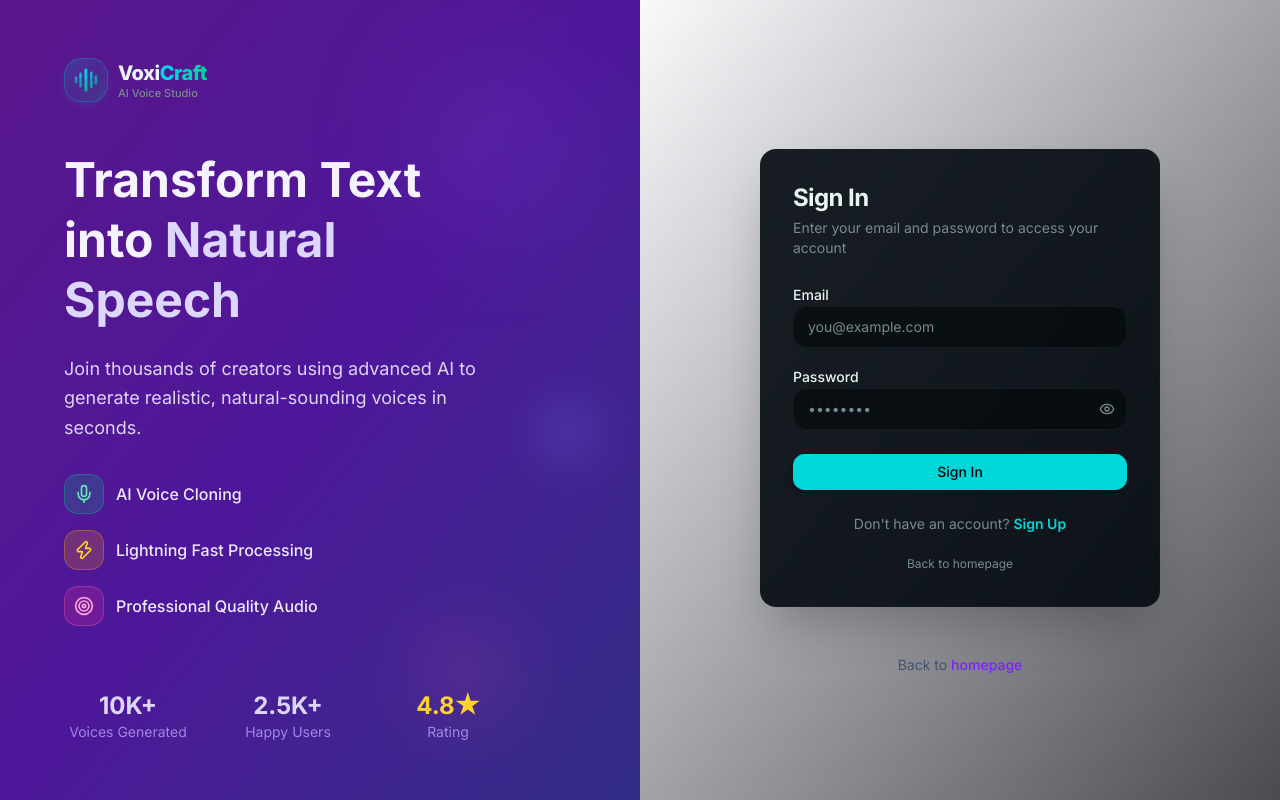
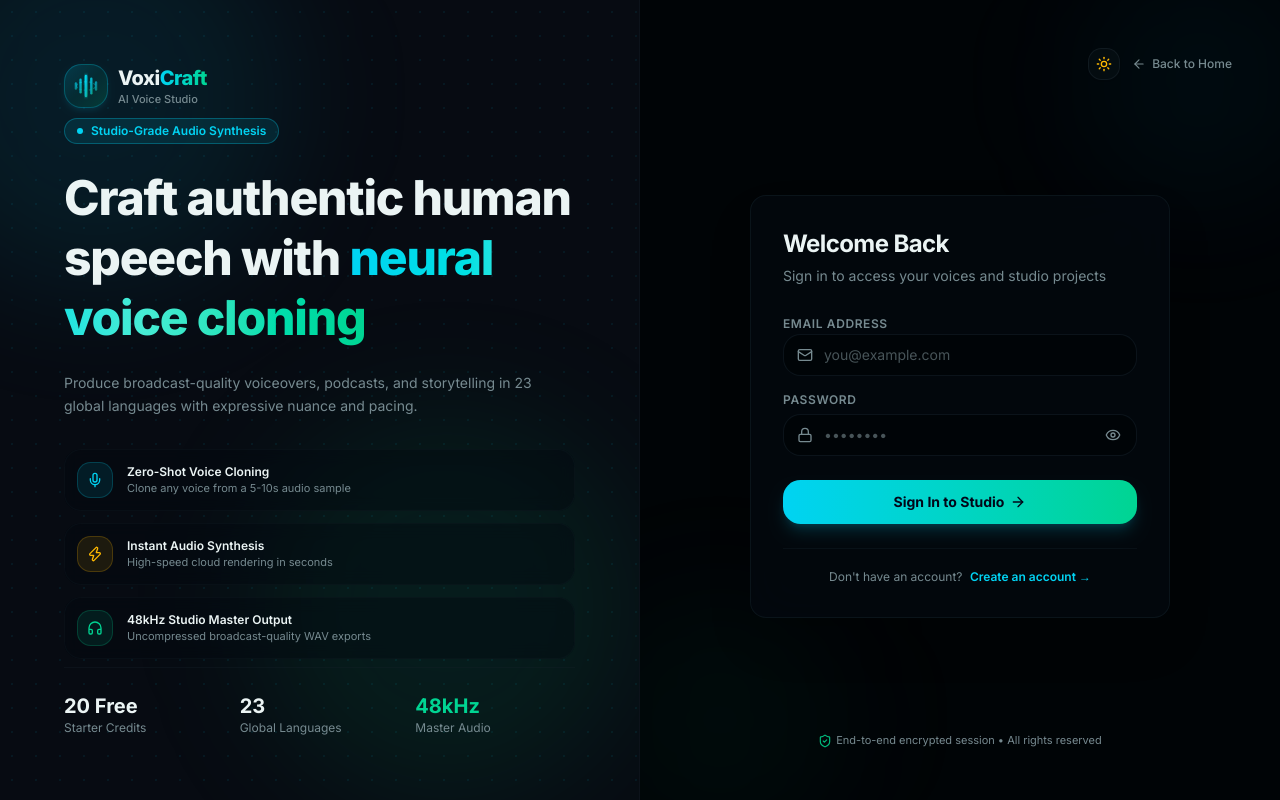
Before and after one commit to lost-pika/AIVoiceLab, a Next.js app in the folder frontend/: page /auth/sign-in in a window 1280 px wide. Built offline with nearby package versions, Linux system fonts and the light colour scheme; no server answers.

Commit message:
ui changes

```diff
--- a/frontend/src/app/(auth)/layout.tsx
+++ b/frontend/src/app/(auth)/layout.tsx
@@ -1,116 +1,139 @@
 import type { ReactNode } from "react";
-import { Providers } from "~/components/providers";
-import { Mic, Zap, Target } from "lucide-react";
+import { Mic, Zap, ArrowLeft, ShieldCheck, Headphones } from "lucide-react";
 import Link from "next/link";
 import { BrandLogo } from "~/components/ui/brand-logo";
+import { ThemeToggle } from "~/components/ui/theme-toggle";
 
 export default function AuthLayout({ children }: { children: ReactNode }) {
   return (
-    <Providers>
-      <div className="auth-page flex min-h-screen">
-        {/* Left Side - Branding */}
-        <div className="relative hidden overflow-hidden bg-gradient-to-br from-purple-900 via-violet-900 to-indigo-900 lg:flex lg:w-1/2">
-          <div className="bg-grid-white/[0.1] absolute inset-0 bg-[size:30px_30px]" />
-          <div className="relative z-10 flex flex-col justify-center px-12 xl:px-16">
-            {/* Logo */}
-            <div className="mb-12">
+    <div className="flex min-h-screen bg-background text-foreground">
+      {/* Left Side - Studio Branding & Showcase (Hidden on Mobile) */}
+      <div className="relative hidden overflow-hidden bg-[#070b12] border-r border-border/50 lg:flex lg:w-1/2 flex-col justify-between p-12 xl:p-16 studio-grid-bg">
+        {/* Subtle Ambient Studio Glows */}
+        <div className="pointer-events-none absolute -top-24 -left-24 h-96 w-96 rounded-full bg-cyan-500/10 blur-3xl" />
+        <div className="pointer-events-none absolute bottom-0 right-0 h-96 w-96 rounded-full bg-emerald-500/10 blur-3xl" />
+
+        {/* Top Branding */}
+        <div className="relative z-10">
           <BrandLogo href="/" size="lg" />
         </div>
 
-            {/* Hero Content */}
-            <div className="max-w-md">
-              <h1 className="mb-6 text-4xl leading-tight font-bold text-violet-50 xl:text-5xl">
-                Transform Text into{" "}
-                <span className="text-violet-200">Natural Speech</span>
+        {/* Center Hero Message */}
+        <div className="relative z-10 max-w-lg space-y-6">
+          <div className="inline-flex items-center gap-2 rounded-full border border-cyan-400/30 bg-cyan-400/10 px-3 py-1 text-xs font-semibold text-cyan-400">
+            <span className="h-1.5 w-1.5 rounded-full bg-cyan-400 animate-pulse" />
+            <span>Studio-Grade Audio Synthesis</span>
+          </div>
+
+          <h1 className="text-3xl font-extrabold tracking-tight text-foreground sm:text-4xl xl:text-5xl leading-tight">
+            Craft authentic human speech with{" "}
+            <span className="bg-gradient-to-r from-cyan-400 via-teal-300 to-emerald-400 bg-clip-text text-transparent">
+              neural voice cloning
+            </span>
           </h1>
-              <p className="mb-8 text-lg leading-relaxed text-violet-100/90">
-                Join thousands of creators using advanced AI to generate
-                realistic, natural-sounding voices in seconds.
+
+          <p className="text-sm text-muted-foreground leading-relaxed">
+            Produce broadcast-quality voiceovers, podcasts, and storytelling in 23 global languages with expressive nuance and pacing.
           </p>
 
-              {/* Feature List */}
-              <div className="space-y-4">
+          {/* Feature Highlights */}
+          <div className="grid grid-cols-1 gap-3 pt-2">
             {[
               {
                 icon: Mic,
-                    text: "AI Voice Cloning",
-                    color:
-                      "bg-emerald-500/20 border-emerald-400/30 text-emerald-300",
+                title: "Zero-Shot Voice Cloning",
+                desc: "Clone any voice from a 5-10s audio sample",
+                color: "text-cyan-400 bg-cyan-400/10 border-cyan-400/20",
               },
               {
                 icon: Zap,
-                    text: "Lightning Fast Processing",
-                    color: "bg-amber-500/20 border-amber-400/30 text-amber-300",
+                title: "Instant Audio Synthesis",
+                desc: "High-speed cloud rendering in seconds",
+                color: "text-amber-400 bg-amber-400/10 border-amber-400/20",
               },
               {
-                    icon: Target,
-                    text: "Professional Quality Audio",
-                    color: "bg-pink-500/20 border-pink-400/30 text-pink-300",
+                icon: Headphones,
+                title: "48kHz Studio Master Output",
+                desc: "Uncompressed broadcast-quality WAV exports",
+                color: "text-emerald-400 bg-emerald-400/10 border-emerald-400/20",
               },
-                ].map((feature, index) => (
-                  <div key={index} className="flex items-center gap-3">
+            ].map((item, index) => (
               <div
-                      className={`flex h-10 w-10 items-center justify-center rounded-lg border backdrop-blur-sm ${feature.color}`}
+                key={index}
+                className="flex items-center gap-3.5 rounded-xl border border-border/40 bg-card/40 p-3 backdrop-blur-sm"
               >
-                      <feature.icon className="h-5 w-5" />
+                <div
+                  className={`flex h-9 w-9 shrink-0 items-center justify-center rounded-lg border ${item.color}`}
+                >
+                  <item.icon className="h-4 w-4" />
                 </div>
-                    <span className="font-medium text-violet-100">
-                      {feature.text}
-                    </span>
+                <div>
+                  <h3 className="text-xs font-semibold text-foreground">
+                    {item.title}
+                  </h3>
+                  <p className="text-[11px] text-muted-foreground">
+                    {item.desc}
+                  </p>
+                </div>
               </div>
             ))}
           </div>
         </div>
 
-            {/* Bottom Stats */}
-            <div className="mt-16 grid grid-cols-3 gap-8">
-              <div className="text-center">
-                <div className="text-2xl font-bold text-violet-200">10K+</div>
-                <div className="text-sm text-violet-300/70">
-                  Voices Generated
+        {/* Bottom Social Proof & Stats */}
+        <div className="relative z-10 grid grid-cols-3 gap-4 border-t border-border/50 pt-6">
+          <div>
+            <div className="text-xl font-bold text-foreground">20 Free</div>
+            <div className="text-xs text-muted-foreground">Starter Credits</div>
           </div>
+          <div>
+            <div className="text-xl font-bold text-foreground">23</div>
+            <div className="text-xs text-muted-foreground">Global Languages</div>
           </div>
-              <div className="text-center">
-                <div className="text-2xl font-bold text-violet-200">2.5K+</div>
-                <div className="text-sm text-violet-300/70">Happy Users</div>
-              </div>
-              <div className="text-center">
-                <div className="text-2xl font-bold text-amber-300">4.8★</div>
-                <div className="text-sm text-violet-300/70">Rating</div>
+          <div>
+            <div className="text-xl font-bold text-emerald-400">48kHz</div>
+            <div className="text-xs text-muted-foreground">Master Audio</div>
           </div>
         </div>
       </div>
 
-          {/* Decorative Elements */}
-          <div className="absolute top-20 right-20 h-32 w-32 rounded-full bg-violet-400/20 blur-3xl" />
-          <div className="absolute right-32 bottom-20 h-24 w-24 rounded-full bg-pink-400/15 blur-2xl" />
-          <div className="absolute top-1/2 right-10 h-16 w-16 rounded-full bg-indigo-400/20 blur-xl" />
+      {/* Right Side - Auth Form Viewport */}
+      <div className="relative flex flex-1 flex-col justify-between p-6 sm:p-10 lg:p-12 overflow-y-auto bg-background/50">
+        {/* Subtle Ambient Glows */}
+        <div className="pointer-events-none absolute -top-12 -right-12 h-64 w-64 rounded-full bg-cyan-500/5 blur-3xl" />
+        <div className="pointer-events-none absolute -bottom-12 -left-12 h-64 w-64 rounded-full bg-emerald-500/5 blur-3xl" />
+
+        {/* Top Utility Bar */}
+        <div className="relative z-10 flex items-center justify-between w-full">
+          <div className="lg:hidden">
+            <BrandLogo href="/" size="sm" />
           </div>
 
-        {/* Right Side - Auth Form */}
-        <div className="flex flex-1 flex-col justify-center bg-gradient-to-br from-slate-50 to-violet-50/30 px-6 py-12 lg:px-8">
-          <div className="sm:mx-auto sm:w-full sm:max-w-md">
-            {/* Mobile Logo */}
-            <div className="mb-8 text-center lg:hidden">
-              <BrandLogo href="/" size="md" />
+          <div className="ml-auto flex items-center gap-3">
+            <ThemeToggle />
+            <Link
+              href="/"
+              className="inline-flex items-center gap-1.5 text-xs font-medium text-muted-foreground hover:text-foreground transition-colors"
+            >
+              <ArrowLeft className="h-3.5 w-3.5" />
+              <span>Back to Home</span>
+            </Link>
+          </div>
         </div>
 
-            {/* Auth Form Container */}
-            <div>{children}</div>
+        {/* Form Container */}
+        <div className="relative z-10 my-auto w-full flex justify-center py-6">
+          {children}
+        </div>
 
-            {/* Footer Link */}
-            <p className="mt-6 text-center text-sm text-slate-600">
-              Back to{" "}
-              <Link
-                href="/"
-                className="cursor-pointer font-medium text-violet-600 transition-colors hover:text-violet-500"
-              >
-                homepage
-              </Link>
-            </p>
+        {/* Bottom Security Footer */}
+        <div className="relative z-10 text-center text-[11px] text-muted-foreground">
+          <span className="inline-flex items-center gap-1">
+            <ShieldCheck className="h-3.5 w-3.5 text-emerald-500" />
+            End-to-end encrypted session • All rights reserved
+          </span>
         </div>
       </div>
     </div>
-    </Providers>
   );
 }
--- a/frontend/src/components/auth/sign-in-form.tsx
+++ b/frontend/src/components/auth/sign-in-form.tsx
@@ -4,7 +4,7 @@ import React, { useState, Suspense } from "react";
 import Link from "next/link";
 import { useRouter, useSearchParams } from "next/navigation";
 import { signInAction } from "~/actions/auth";
-import { Loader2, Eye, EyeOff, AlertCircle } from "lucide-react";
+import { Loader2, Eye, EyeOff, AlertCircle, Mail, Lock, ArrowRight } from "lucide-react";
 import { Button } from "~/components/ui/button";
 
 function SignInFormContent() {
@@ -55,24 +55,33 @@ function SignInFormContent() {
   };
 
   return (
-    <div className="w-full max-w-md rounded-2xl border border-border/60 bg-card/90 p-8 shadow-2xl backdrop-blur-sm">
-      <div className="mb-6 space-y-1">
-        <h2 className="text-2xl font-bold tracking-tight text-foreground">Sign In</h2>
-        <p className="text-sm text-muted-foreground">
-          Enter your email and password to access your account
+    <div className="w-full max-w-[420px] rounded-2xl border border-border/70 bg-card/85 p-7 sm:p-8 shadow-2xl backdrop-blur-xl transition-all">
+      {/* Header */}
+      <div className="mb-6 space-y-1.5">
+        <h2 className="text-2xl font-bold tracking-tight text-foreground">
+          Welcome Back
+        </h2>
+        <p className="text-xs sm:text-sm text-muted-foreground">
+          Sign in to access your voices and studio projects
         </p>
       </div>
 
+      {/* Error Alert */}
       {error && (
-        <div className="mb-5 flex items-start gap-3 rounded-lg border border-red-500/20 bg-red-500/10 p-3 text-sm text-red-600 dark:text-red-400">
+        <div className="mb-5 flex items-start gap-2.5 rounded-xl border border-destructive/30 bg-destructive/10 p-3 text-xs text-destructive">
           <AlertCircle className="h-4 w-4 shrink-0 mt-0.5" />
           <span>{error}</span>
         </div>
       )}
 
+      {/* Form */}
       <form onSubmit={handleSubmit} className="space-y-4">
         <div className="space-y-1.5">
-          <label className="text-sm font-medium text-foreground">Email</label>
+          <label className="text-xs font-semibold uppercase tracking-wider text-muted-foreground">
+            Email Address
+          </label>
+          <div className="relative">
+            <Mail className="pointer-events-none absolute left-3.5 top-1/2 -translate-y-1/2 h-4 w-4 text-muted-foreground" />
             <input
               type="email"
               placeholder="you@example.com"
@@ -80,13 +89,19 @@ function SignInFormContent() {
               onChange={(e) => setEmail(e.target.value)}
               disabled={isLoading}
               required
-            className="w-full rounded-lg border border-input bg-background/50 px-3.5 py-2.5 text-sm text-foreground placeholder:text-muted-foreground focus:border-primary focus:outline-none focus:ring-2 focus:ring-primary/20 transition-colors"
+              className="w-full rounded-xl border border-border/80 bg-background/70 pl-10 pr-3.5 py-2.5 text-sm text-foreground placeholder:text-muted-foreground/60 focus:border-cyan-400 focus:outline-none focus:ring-2 focus:ring-cyan-400/20 transition-all"
             />
+          </div>
         </div>
 
         <div className="space-y-1.5">
-          <label className="text-sm font-medium text-foreground">Password</label>
+          <div className="flex items-center justify-between">
+            <label className="text-xs font-semibold uppercase tracking-wider text-muted-foreground">
+              Password
+            </label>
+          </div>
           <div className="relative">
+            <Lock className="pointer-events-none absolute left-3.5 top-1/2 -translate-y-1/2 h-4 w-4 text-muted-foreground" />
             <input
               type={showPassword ? "text" : "password"}
               placeholder="••••••••"
@@ -94,13 +109,14 @@ function SignInFormContent() {
               onChange={(e) => setPassword(e.target.value)}
               disabled={isLoading}
               required
-              className="w-full rounded-lg border border-input bg-background/50 px-3.5 py-2.5 pr-10 text-sm text-foreground placeholder:text-muted-foreground focus:border-primary focus:outline-none focus:ring-2 focus:ring-primary/20 transition-colors"
+              className="w-full rounded-xl border border-border/80 bg-background/70 pl-10 pr-10 py-2.5 text-sm text-foreground placeholder:text-muted-foreground/60 focus:border-cyan-400 focus:outline-none focus:ring-2 focus:ring-cyan-400/20 transition-all"
             />
             <button
               type="button"
               onClick={() => setShowPassword(!showPassword)}
-              className="absolute right-3 top-1/2 -translate-y-1/2 text-muted-foreground hover:text-foreground transition-colors"
+              className="absolute right-3 top-1/2 -translate-y-1/2 text-muted-foreground hover:text-foreground transition-colors p-1"
               tabIndex={-1}
+              aria-label={showPassword ? "Hide password" : "Show password"}
             >
               {showPassword ? <EyeOff className="h-4 w-4" /> : <Eye className="h-4 w-4" />}
             </button>
@@ -110,35 +126,30 @@ function SignInFormContent() {
         <Button
           type="submit"
           disabled={isLoading}
-          className="w-full py-2.5 font-medium shadow-md transition-all mt-2"
+          className="w-full h-11 mt-2 rounded-xl bg-gradient-to-r from-cyan-400 to-emerald-400 hover:from-cyan-300 hover:to-emerald-300 text-slate-950 font-bold text-sm shadow-lg shadow-cyan-500/20 active:scale-[0.99] transition-all cursor-pointer"
         >
           {isLoading ? (
             <div className="flex items-center gap-2">
-              <Loader2 className="h-4 w-4 animate-spin" />
+              <Loader2 className="h-4 w-4 animate-spin text-slate-950" />
               <span>Signing in...</span>
             </div>
           ) : (
-            "Sign In"
+            <span className="flex items-center gap-1.5">
+              Sign In to Studio
+              <ArrowRight className="h-4 w-4" />
+            </span>
           )}
         </Button>
       </form>
 
-      <div className="mt-6 text-center text-sm text-muted-foreground">
+      {/* Switch to Sign Up */}
+      <div className="mt-6 border-t border-border/50 pt-5 text-center text-xs text-muted-foreground">
         Don&apos;t have an account?{" "}
         <Link
           href="/auth/sign-up"
-          className="font-semibold text-primary hover:underline transition-colors"
+          className="font-semibold text-cyan-500 dark:text-cyan-400 hover:underline transition-colors ml-1"
         >
-          Sign Up
-        </Link>
-      </div>
-
-      <div className="mt-4 text-center">
-        <Link
-          href="/"
-          className="text-xs text-muted-foreground hover:text-foreground transition-colors"
-        >
-          Back to homepage
+          Create an account &rarr;
         </Link>
       </div>
     </div>
@@ -147,7 +158,11 @@ function SignInFormContent() {
 
 export function SignInForm() {
   return (
-    <Suspense fallback={<div className="h-96 w-full max-w-md animate-pulse rounded-2xl border border-border/40 bg-card/50" />}>
+    <Suspense
+      fallback={
+        <div className="h-96 w-full max-w-[420px] animate-pulse rounded-2xl border border-border/40 bg-card/50" />
+      }
+    >
       <SignInFormContent />
     </Suspense>
   );
--- a/frontend/src/components/auth/sign-up-form.tsx
+++ b/frontend/src/components/auth/sign-up-form.tsx
@@ -4,7 +4,7 @@ import React, { useState } from "react";
 import Link from "next/link";
 import { useRouter } from "next/navigation";
 import { signUpAction } from "~/actions/auth";
-import { Loader2, Eye, EyeOff, AlertCircle } from "lucide-react";
+import { Loader2, Eye, EyeOff, AlertCircle, Mail, Lock, User, ArrowRight, Coins } from "lucide-react";
 import { Button } from "~/components/ui/button";
 
 export function SignUpForm() {
@@ -59,37 +59,57 @@ export function SignUpForm() {
   };
 
   return (
-    <div className="w-full max-w-md rounded-2xl border border-border/60 bg-card/90 p-8 shadow-2xl backdrop-blur-sm">
-      <div className="mb-6 space-y-1">
-        <h2 className="text-2xl font-bold tracking-tight text-foreground">Sign Up</h2>
-        <p className="text-sm text-muted-foreground">
-          Enter your information to create an account
+    <div className="w-full max-w-[420px] rounded-2xl border border-border/70 bg-card/85 p-7 sm:p-8 shadow-2xl backdrop-blur-xl transition-all">
+      {/* Starter Gift Pill */}
+      <div className="mb-4 inline-flex items-center gap-1.5 rounded-full border border-emerald-500/30 bg-emerald-500/10 px-3 py-1 text-xs font-semibold text-emerald-400">
+        <Coins className="h-3.5 w-3.5" />
+        <span>20 Free Starter Credits Included</span>
+      </div>
+
+      {/* Header */}
+      <div className="mb-6 space-y-1.5">
+        <h2 className="text-2xl font-bold tracking-tight text-foreground">
+          Create Account
+        </h2>
+        <p className="text-xs sm:text-sm text-muted-foreground">
+          Get started with instant AI voice cloning and audio generation
         </p>
       </div>
 
+      {/* Error Alert */}
       {error && (
-        <div className="mb-5 flex items-start gap-3 rounded-lg border border-red-500/20 bg-red-500/10 p-3 text-sm text-red-600 dark:text-red-400">
+        <div className="mb-5 flex items-start gap-2.5 rounded-xl border border-destructive/30 bg-destructive/10 p-3 text-xs text-destructive">
           <AlertCircle className="h-4 w-4 shrink-0 mt-0.5" />
           <span>{error}</span>
         </div>
       )}
 
+      {/* Form */}
       <form onSubmit={handleSubmit} className="space-y-4">
         <div className="space-y-1.5">
-          <label className="text-sm font-medium text-foreground">Name</label>
+          <label className="text-xs font-semibold uppercase tracking-wider text-muted-foreground">
+            Full Name
+          </label>
+          <div className="relative">
+            <User className="pointer-events-none absolute left-3.5 top-1/2 -translate-y-1/2 h-4 w-4 text-muted-foreground" />
             <input
               type="text"
-            placeholder="John Doe"
+              placeholder="Alex Walker"
               value={name}
               onChange={(e) => setName(e.target.value)}
               disabled={isLoading}
               required
-            className="w-full rounded-lg border border-input bg-background/50 px-3.5 py-2.5 text-sm text-foreground placeholder:text-muted-foreground focus:border-primary focus:outline-none focus:ring-2 focus:ring-primary/20 transition-colors"
+              className="w-full rounded-xl border border-border/80 bg-background/70 pl-10 pr-3.5 py-2.5 text-sm text-foreground placeholder:text-muted-foreground/60 focus:border-cyan-400 focus:outline-none focus:ring-2 focus:ring-cyan-400/20 transition-all"
             />
+          </div>
         </div>
 
         <div className="space-y-1.5">
-          <label className="text-sm font-medium text-foreground">Email</label>
+          <label className="text-xs font-semibold uppercase tracking-wider text-muted-foreground">
+            Email Address
+          </label>
+          <div className="relative">
+            <Mail className="pointer-events-none absolute left-3.5 top-1/2 -translate-y-1/2 h-4 w-4 text-muted-foreground" />
             <input
               type="email"
               placeholder="you@example.com"
@@ -97,16 +117,20 @@ export function SignUpForm() {
               onChange={(e) => setEmail(e.target.value)}
               disabled={isLoading}
               required
-            className="w-full rounded-lg border border-input bg-background/50 px-3.5 py-2.5 text-sm text-foreground placeholder:text-muted-foreground focus:border-primary focus:outline-none focus:ring-2 focus:ring-primary/20 transition-colors"
+              className="w-full rounded-xl border border-border/80 bg-background/70 pl-10 pr-3.5 py-2.5 text-sm text-foreground placeholder:text-muted-foreground/60 focus:border-cyan-400 focus:outline-none focus:ring-2 focus:ring-cyan-400/20 transition-all"
             />
+          </div>
         </div>
 
         <div className="space-y-1.5">
           <div className="flex items-center justify-between">
-            <label className="text-sm font-medium text-foreground">Password</label>
-            <span className="text-xs text-muted-foreground">Min. 8 characters</span>
+            <label className="text-xs font-semibold uppercase tracking-wider text-muted-foreground">
+              Password
+            </label>
+            <span className="text-[11px] text-muted-foreground">Min. 8 characters</span>
           </div>
           <div className="relative">
+            <Lock className="pointer-events-none absolute left-3.5 top-1/2 -translate-y-1/2 h-4 w-4 text-muted-foreground" />
             <input
               type={showPassword ? "text" : "password"}
               placeholder="••••••••"
@@ -115,13 +139,14 @@ export function SignUpForm() {
               disabled={isLoading}
               required
               minLength={8}
-              className="w-full rounded-lg border border-input bg-background/50 px-3.5 py-2.5 pr-10 text-sm text-foreground placeholder:text-muted-foreground focus:border-primary focus:outline-none focus:ring-2 focus:ring-primary/20 transition-colors"
+              className="w-full rounded-xl border border-border/80 bg-background/70 pl-10 pr-10 py-2.5 text-sm text-foreground placeholder:text-muted-foreground/60 focus:border-cyan-400 focus:outline-none focus:ring-2 focus:ring-cyan-400/20 transition-all"
             />
             <button
               type="button"
               onClick={() => setShowPassword(!showPassword)}
-              className="absolute right-3 top-1/2 -translate-y-1/2 text-muted-foreground hover:text-foreground transition-colors"
+              className="absolute right-3 top-1/2 -translate-y-1/2 text-muted-foreground hover:text-foreground transition-colors p-1"
               tabIndex={-1}
+              aria-label={showPassword ? "Hide password" : "Show password"}
             >
               {showPassword ? <EyeOff className="h-4 w-4" /> : <Eye className="h-4 w-4" />}
             </button>
@@ -131,35 +156,30 @@ export function SignUpForm() {
         <Button
           type="submit"
           disabled={isLoading}
-          className="w-full py-2.5 font-medium shadow-md transition-all mt-2"
+          className="w-full h-11 mt-2 rounded-xl bg-gradient-to-r from-cyan-400 to-emerald-400 hover:from-cyan-300 hover:to-emerald-300 text-slate-950 font-bold text-sm shadow-lg shadow-cyan-500/20 active:scale-[0.99] transition-all cursor-pointer"
         >
           {isLoading ? (
             <div className="flex items-center gap-2">
-              <Loader2 className="h-4 w-4 animate-spin" />
+              <Loader2 className="h-4 w-4 animate-spin text-slate-950" />
               <span>Creating account...</span>
             </div>
           ) : (
-            "Create an account"
+            <span className="flex items-center gap-1.5">
+              Claim Account & 20 Credits
+              <ArrowRight className="h-4 w-4" />
+            </span>
           )}
         </Button>
       </form>
 
-      <div className="mt-6 text-center text-sm text-muted-foreground">
+      {/* Switch to Sign In */}
+      <div className="mt-6 border-t border-border/50 pt-5 text-center text-xs text-muted-foreground">
         Already have an account?{" "}
         <Link
           href="/auth/sign-in"
-          className="font-semibold text-primary hover:underline transition-colors"
+          className="font-semibold text-cyan-500 dark:text-cyan-400 hover:underline transition-colors ml-1"
         >
-          Sign In
-        </Link>
-      </div>
-
-      <div className="mt-4 text-center">
-        <Link
-          href="/"
-          className="text-xs text-muted-foreground hover:text-foreground transition-colors"
-        >
-          Back to homepage
+          Sign In &rarr;
         </Link>
       </div>
     </div>
```
Lines whose indentation alone changed are shown as unchanged.
